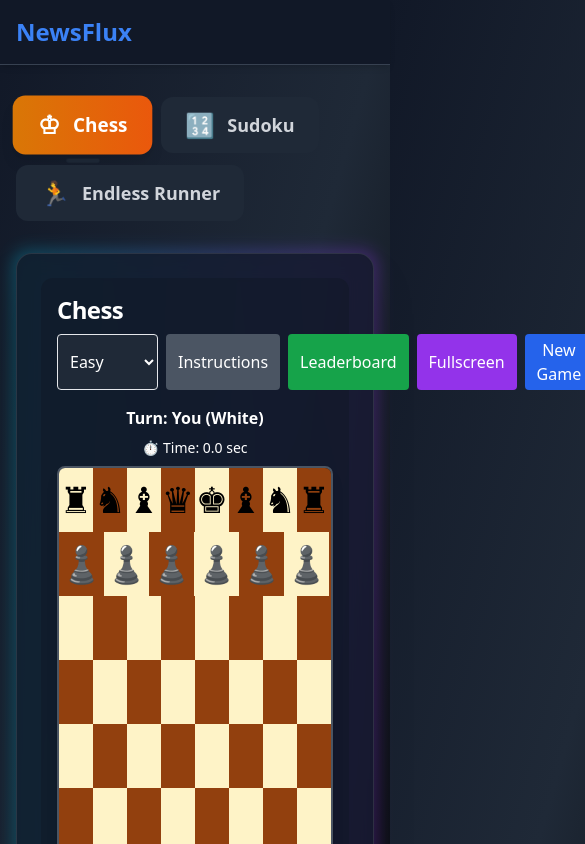
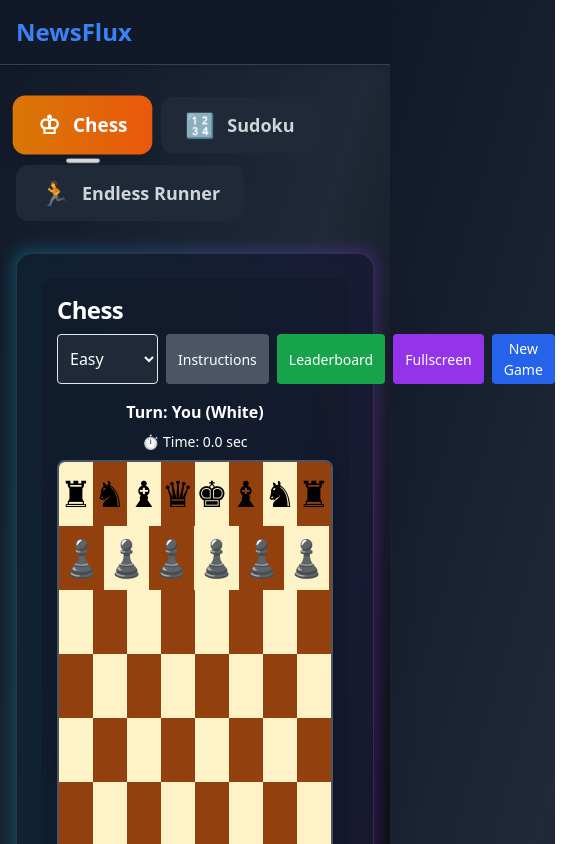
Before and after one commit to benlexlee/newsflux, a Next.js app: page /games in a window 390 px wide. Shown: the top 844 px of the page, 585 px wide, since content can reach past the window. Built offline with nearby package versions, Linux system fonts and the light colour scheme.

Commit message:
improve mobile layout: fonts, spacing, touch targets

```diff
--- a/styles/globals.css
+++ b/styles/globals.css
@@ -9,6 +9,10 @@
   h1, h2, h3 {
     @apply font-bold tracking-tight;
   }
+  /* Better tap targets on mobile */
+  button, a {
+    @apply touch-manipulation;
+  }
 }
 
 @layer components {
@@ -16,7 +20,7 @@
     @apply bg-white/10 backdrop-blur-md border border-white/20 rounded-2xl shadow-xl;
   }
   .game-container {
-    @apply glass-card p-6 transition-all duration-300 hover:shadow-2xl hover:scale-[1.01];
+    @apply glass-card p-4 md:p-6 transition-all duration-300 hover:shadow-2xl hover:scale-[1.01];
   }
   .neon-text {
     @apply text-transparent bg-clip-text bg-gradient-to-r from-cyan-400 to-blue-500;
@@ -40,7 +44,7 @@
     @apply relative max-w-2xl rounded-lg bg-gray-900 p-6 border border-white/20;
   }
   .market-ticker {
-    @apply overflow-hidden whitespace-nowrap bg-black/40 backdrop-blur-sm py-2 rounded-lg border border-white/10;
+    @apply overflow-hidden whitespace-nowrap bg-black/40 backdrop-blur-sm py-2 rounded-lg border border-white/10 text-sm md:text-base;
   }
   .market-ticker-content {
     @apply inline-block animate-ticker text-cyan-300 font-medium;
@@ -52,27 +56,41 @@
   .news-card {
     @apply glass-card overflow-hidden hover:shadow-2xl transition-all duration-300 hover:-translate-y-2;
   }
+  /* Mobile-specific improvements */
+  @media (max-width: 768px) {
+    .news-card h2 {
+      font-size: 1rem;
+      line-height: 1.3;
+    }
+    .news-card p {
+      font-size: 0.8rem;
+    }
+    .container {
+      padding-left: 1rem;
+      padding-right: 1rem;
+    }
+    button, .btn-primary, .btn-secondary {
+      padding: 0.5rem 1rem;
+      font-size: 0.875rem;
+    }
+    .game-container canvas {
+      max-width: 100%;
+      height: auto;
+    }
+  }
 }
 
-/* Admin panel textarea styling – visible, dark background, clear borders */
+/* Admin panel textarea styling */
 textarea {
   @apply bg-gray-800 text-white border border-gray-600 rounded-lg p-3 w-full focus:outline-none focus:border-blue-500 focus:ring-1 focus:ring-blue-500;
   font-family: monospace;
   font-size: 14px;
 }
 
-/* Admin panel labels */
 label {
   @apply text-gray-300 font-medium mb-1 block;
 }
 
-/* Admin panel buttons */
 button {
   @apply transition-all duration-200;
 }
-
-/* Make admin panel cards use dark background consistently */
-.bg-white {
-  @apply bg-gray-800 !important;
-  color: white;
-}
```
